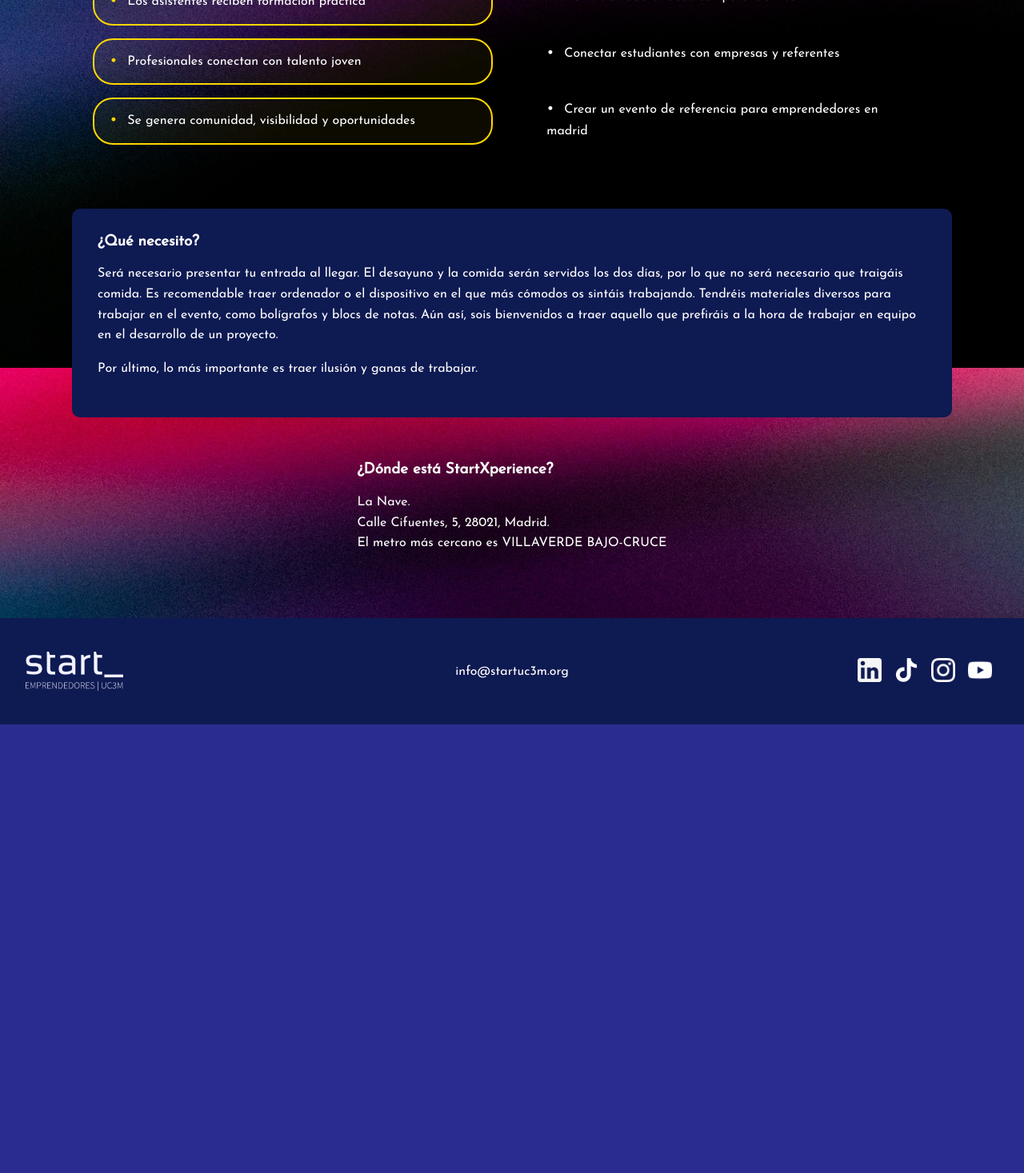
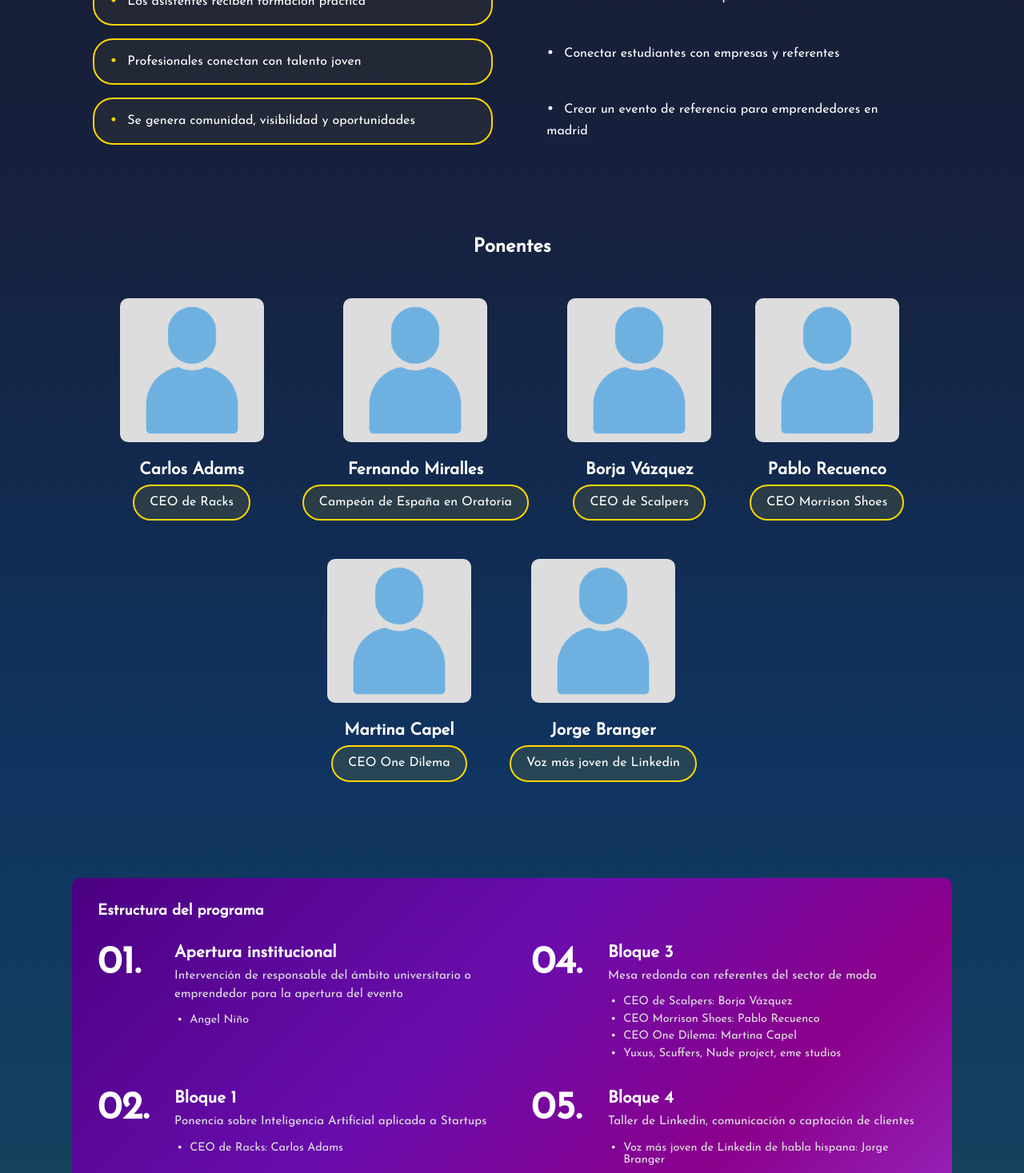
Before and after one commit to startuc3m/start-uc3m, a React (Create React App) app: page /eventos in a window 1280 px wide. Shown: the part 1330-2797 px from the top of the page at 80% size. Before the commit the page ends 2236 px from the top, so only its background shows below. Built offline with nearby package versions, Linux system fonts and the light colour scheme.

Commit message:
Added timetable and speakers

```diff
--- a/src/pages/Eventos.js
+++ b/src/pages/Eventos.js
@@ -123,18 +123,138 @@ function Eventos() {
                         </div>
                     </div>
 
+                    <div className='what-row speakers-section'>
+                        <div className='what-text full-width'>
+                            <h1>Ponentes</h1>
+
+                            <div className='speakers-grid'>
+                                <div className='speaker-card'>
+                                    <div className='speaker-photo'>
+                                        <img src={require('../assets/profile-pic.png')} alt='Carlos Adams' />
+                                    </div>
+                                    <h4 className='speaker-name'>Carlos Adams</h4>
+                                    <p className='speaker-role'>CEO de Racks</p>
+                                </div>
+
+                                <div className='speaker-card'>
+                                    <div className='speaker-photo'>
+                                        <img src={require('../assets/profile-pic.png')} alt='Fernando Miralles' />
+                                    </div>
+                                    <h4 className='speaker-name'>Fernando Miralles</h4>
+                                    <p className='speaker-role'>Campeón de España en Oratoria</p>
+                                </div>
+
+                                <div className='speaker-card'>
+                                    <div className='speaker-photo'>
+                                        <img src={require('../assets/profile-pic.png')} alt='Borja Vázquez' />
+                                    </div>
+                                    <h4 className='speaker-name'>Borja Vázquez</h4>
+                                    <p className='speaker-role'>CEO de Scalpers</p>
+                                </div>
+
+                                <div className='speaker-card'>
+                                    <div className='speaker-photo'>
+                                        <img src={require('../assets/profile-pic.png')} alt='Pablo Recuenco' />
+                                    </div>
+                                    <h4 className='speaker-name'>Pablo Recuenco</h4>
+                                    <p className='speaker-role'>CEO Morrison Shoes</p>
+                                </div>
+
+                                <div className='speaker-card'>
+                                    <div className='speaker-photo'>
+                                        <img src={require('../assets/profile-pic.png')} alt='Martina Capel' />
+                                    </div>
+                                    <h4 className='speaker-name'>Martina Capel</h4>
+                                    <p className='speaker-role'>CEO One Dilema</p>
+                                </div>
+
+                                <div className='speaker-card'>
+                                    <div className='speaker-photo'>
+                                        <img src={require('../assets/profile-pic.png')} alt='Jorge Branger' />
+                                    </div>
+                                    <h4 className='speaker-name'>Jorge Branger</h4>
+                                    <p className='speaker-role'>Voz más joven de Linkedin</p>
+                                </div>
+                            </div>
+                        </div>
+                    </div>
+
                     <div className='what-row second-section'>
                         <div className='what-text full-width'>
-                            <h3>¿Qué necesito?</h3>
-                            <p>
-                                Será necesario presentar tu entrada al llegar.
-                                El desayuno y la comida serán servidos los dos días, por lo que no será necesario que traigáis comida.
-                                Es recomendable traer ordenador o el dispositivo en el que más cómodos os sintáis trabajando.
-                                Tendréis materiales diversos para trabajar en el evento, como bolígrafos y blocs de notas. Aún así, sois bienvenidos a traer aquello que prefiráis a la hora de trabajar en equipo en el desarrollo de un proyecto.
-                            </p>
-                            <p>
-                                Por último, lo más importante es traer ilusión y ganas de trabajar.
-                            </p>
+                            <h3>Estructura del programa</h3>
+
+                            <div className='program-structure'>
+                                <div className='program-block'>
+                                    <div className='program-number'>01.</div>
+                                    <div className='program-content'>
+                                        <h4>Apertura institucional</h4>
+                                        <p>Intervención de responsable del ámbito universitario o emprendedor para la apertura del evento</p>
+                                        <ul>
+                                            <li>Angel Niño</li>
+                                        </ul>
+                                    </div>
+                                </div>
+
+                                <div className='program-block'>
+                                    <div className='program-number'>02.</div>
+                                    <div className='program-content'>
+                                        <h4>Bloque 1</h4>
+                                        <p>Ponencia sobre Inteligencia Artificial aplicada a Startups</p>
+                                        <ul>
+                                            <li>CEO de Racks: Carlos Adams</li>
+                                        </ul>
+                                    </div>
+                                </div>
+
+                                <div className='program-block'>
+                                    <div className='program-number'>03.</div>
+                                    <div className='program-content'>
+                                        <h4>Bloque 2</h4>
+                                        <p>Ponencia de oratoria y pitch</p>
+                                        <ul>
+                                            <li>Campeón de España en Oratoria: Fernando Miralles</li>
+                                        </ul>
+                                    </div>
+                                </div>
+
+                                <div className='program-block'>
+                                    <div className='program-number'>04.</div>
+                                    <div className='program-content'>
+                                        <h4>Bloque 3</h4>
+                                        <p>Mesa redonda con referentes del sector de moda</p>
+                                        <ul>
+                                            <li>CEO de Scalpers: Borja Vázquez</li>
+                                            <li>CEO Morrison Shoes: Pablo Recuenco</li>
+                                            <li>CEO One Dilema: Martina Capel</li>
+                                            <li>Yuxus, Scuffers, Nude project, eme studios</li>
+                                        </ul>
+                                    </div>
+                                </div>
+
+                                <div className='program-block'>
+                                    <div className='program-number'>05.</div>
+                                    <div className='program-content'>
+                                        <h4>Bloque 4</h4>
+                                        <p>Taller de Linkedin, comunicación o captación de clientes</p>
+                                        <ul>
+                                            <li>Voz más joven de Linkedin de habla hispana: Jorge Branger</li>
+                                        </ul>
+                                    </div>
+                                </div>
+
+                                <div className='program-block'>
+                                    <div className='program-number'>06.</div>
+                                    <div className='program-content'>
+                                        <h4>Cierre</h4>
+                                        <ul>
+                                            <li>Anuncio de los 5 proyectos más votados</li>
+                                            <li>Presentación final ante jurado/inversores</li>
+                                            <li>Feedback real y oportunidades posteriores</li>
+                                            <li>Agradecimientos</li>
+                                        </ul>
+                                    </div>
+                                </div>
+                            </div>
                         </div>
                     </div>
 
--- a/src/styles/Eventos.css
+++ b/src/styles/Eventos.css
@@ -9,10 +9,7 @@
     justify-content: center;
     position: relative;
     overflow: hidden;
-    background-image: url('../assets/StartXperience_2.jpeg');
-    background-size: cover;
-    background-position: center;
-    background-repeat: no-repeat;
+    background: radial-gradient(circle at 20% 20%, #ff1493 0%, #8b008b 25%, #4b0082 40%, #1a4d5e 60%, #0a0a0a 100%);
     background-attachment: fixed;
 }
 
@@ -277,10 +274,9 @@
 
 .what-section {
     padding: 4rem 2rem;
-    background: #2c2c8f;
+    background: linear-gradient(180deg, #1a1a2e 0%, #16213e 30%, #0f3460 60%, #1a4d5e 100%);
     color: #fff;
     font-family: 'Josefin Sans Regular', Arial, sans-serif;
-    background-image: url('../assets/StartXperience_1.jpeg');
 }
 
 .what-container {
@@ -303,10 +299,27 @@
 }
 
 .what-row.second-section {
-    background: #0E1A52; /* Azul más oscuro para la segunda sección */
+    background: linear-gradient(135deg, #4b0082 0%, #6a0dad 40%, #8b008b 70%, #9932cc 100%);
     padding: 2rem;
     border-radius: 10px;
     margin: 1rem 0;
+}
+
+.what-row.speakers-section {
+    width: 100%;
+    justify-content: center;
+    padding: 2rem 0;
+}
+
+.what-row.speakers-section .what-text.full-width {
+    display: flex;
+    flex-direction: column;
+    align-items: center;
+}
+
+.what-row.speakers-section h3 {
+    text-align: center;
+    margin-bottom: 2rem;
 }
 
 .what-title {
@@ -412,6 +425,120 @@
     box-shadow: 0 6px 20px rgba(0,0,0,0.12);
 }
 
+/* Estilos para la estructura del programa */
+.program-structure {
+    display: grid;
+    grid-template-columns: repeat(2, 1fr);
+    grid-template-rows: repeat(3, auto);
+    grid-auto-flow: column;
+    gap: 2rem 3rem;
+    margin-top: 2rem;
+}
+
+.program-block {
+    display: flex;
+    gap: 1rem;
+    align-items: flex-start;
+}
+
+.program-number {
+    font-size: 3rem;
+    font-weight: bold;
+    color: #fff;
+    min-width: 80px;
+    line-height: 1;
+    position: relative;
+}
+
+.program-content {
+    flex: 1;
+}
+
+.program-content h4 {
+    font-size: 1.3rem;
+    margin: 0 0 0.5rem 0;
+    color: #fff;
+    font-weight: 600;
+}
+
+.program-content p {
+    margin: 0.5rem 0;
+    color: #e0e0e0;
+    font-size: 0.95rem;
+    line-height: 1.5;
+}
+
+.program-content ul {
+    margin: 0.8rem 0 0 0;
+    padding-left: 1.2rem;
+    list-style: none;
+}
+
+.program-content ul li {
+    color: #e0e0e0;
+    font-size: 0.9rem;
+    margin-bottom: 0.4rem;
+    position: relative;
+}
+
+.program-content ul li::before {
+    content: '•';
+    position: absolute;
+    left: -1rem;
+    color: #fff;
+}
+
+/* Estilos para la sección de ponentes */
+.speakers-grid {
+    display: flex;
+    flex-wrap: wrap;
+    justify-content: center;
+    gap: 3rem;
+    margin: 2rem 0;
+    max-width: 1200px;
+}
+
+.speaker-card {
+    display: flex;
+    flex-direction: column;
+    align-items: center;
+    text-align: center;
+    flex: 0 0 auto;
+}
+
+.speaker-photo {
+    width: 180px;
+    height: 180px;
+    margin-bottom: 1rem;
+    overflow: hidden;
+    border-radius: 10px;
+    background: #ddd;
+}
+
+.speaker-photo img {
+    width: 100%;
+    height: 100%;
+    object-fit: cover;
+}
+
+.speaker-name {
+    font-size: 1.3rem;
+    font-weight: bold;
+    color: #fff;
+    margin: 0.5rem 0;
+}
+
+.speaker-role {
+    font-size: 1rem;
+    color: #fff;
+    margin: 0;
+    padding: 0.5rem 1.2rem;
+    border: 2px solid #FFD700;
+    border-radius: 25px;
+    background: rgba(255, 215, 0, 0.1);
+    display: inline-block;
+}
+
 /* Responsive: stack rows on small screens */
 @media (max-width: 768px) {
     .what-row, .what-row.reverse {
@@ -455,4 +582,46 @@
         font-size: 0.95rem;
         padding: 0.7rem 1rem;
     }
+
+    .program-structure {
+        grid-template-columns: 1fr;
+        grid-auto-flow: row;
+        gap: 1.5rem;
+    }
+
+    .speakers-grid {
+        gap: 2rem;
+        max-width: 100%;
+    }
+
+    .speaker-photo {
+        width: 150px;
+        height: 150px;
+    }
+
+    .speaker-name {
+        font-size: 1.1rem;
+    }
+
+    .speaker-role {
+        font-size: 0.9rem;
+        padding: 0.4rem 1rem;
+    }
+
+    .program-number {
+        font-size: 2.5rem;
+        min-width: 60px;
+    }
+
+    .program-content h4 {
+        font-size: 1.2rem;
+    }
+
+    .program-content p {
+        font-size: 0.9rem;
+    }
+
+    .program-content ul li {
+        font-size: 0.85rem;
+    }
 }
```
